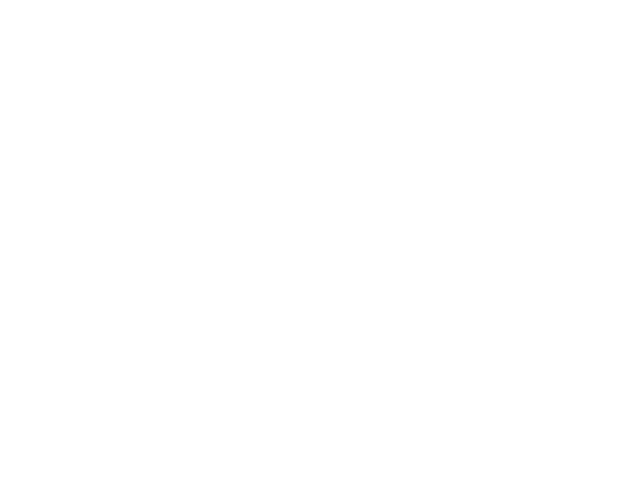
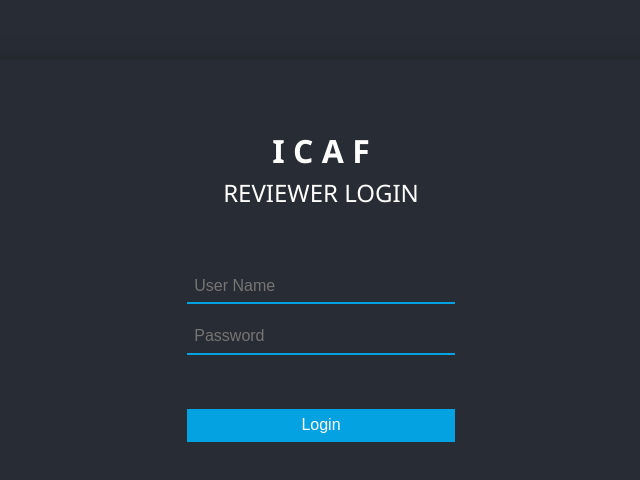
Before and after one commit to akilaliyanage/ICAF-frontend, a React (Vite) app: page /reviewLogin in a window 1280 px wide. Shown: the top 480 px of the page, without its empty margins (319-959 px from the left). Built offline with nearby package versions, Linux system fonts and the light colour scheme.

Commit message:
Reviewer login 01

```diff
--- a/App.jsx
+++ b/App.jsx
@@ -6,7 +6,7 @@ import WorkshopTemplate from './components/workshopDetails/WorkshopTemplate'
 import AddReviewer from "./components/Admin/AddReviewer";
 import WorkshopDashboard from './components/workshop_dashboard/WorkshpDTemp'
 import ResearcherRegistration from './components/ResearcherRegistration/Registration'
-import ReviewerLogin from './components/workshop_dashboard/Reviewer_login'
+import ReviewLogin from './components/workshop_dashboard/ReviewLogin'
 
 
 export default class App extends React.Component {
@@ -37,10 +37,9 @@ export default class App extends React.Component {
                     <Route exact path="/ResearcherRegistration">
                         <ResearcherRegistration/>
                     </Route>
-                    <Route exact path="/reviewerLogin">
-                        <ReviewerLogin/>
+                    <Route exact path="/reviewLogin">
+                        <ReviewLogin/>
                     </Route>
-
                 </Switch>
             </Router>
         );
--- a/components/workshop_dashboard/Reviewer_login.jsx
+++ b/components/workshop_dashboard/ReviewLogin.jsx
@@ -1,22 +1,7 @@
 import React, { Component } from 'react'
 import './../../assets/css/WorkshopDetails/reviewerlogin.css'
 
-class Reviewer_login extends Component {
-
-    constructor(props) {
-        super(props);
-        this.state = {
-            username:"",
-            password:""
-        }
-        this.handleInput = this.handleInput.bind(this)
-        this.OnSubmit = this.OnSubmit.bind(this)
-    }
-
-    // handleInput = (e) => {
-    //     this.setState({[e.target.name]:e.target.value});
-    // }
-
+class ReviewLogin extends Component {
     render() {
         return (
             <div className="nt-r-login">
@@ -27,7 +12,7 @@ class Reviewer_login extends Component {
                         <p className="nt-log-head">REVIEWER LOGIN</p>
                     </div>
 
-                <form onSubmit={this.OnSubmit.bind(this)}>
+                <form>
 
                     <div className="nt-log-form">
                         <div className="nt-formitem">
@@ -52,4 +37,4 @@ class Reviewer_login extends Component {
     }
 }
 
-export default Reviewer_login
+export default ReviewLogin
```
